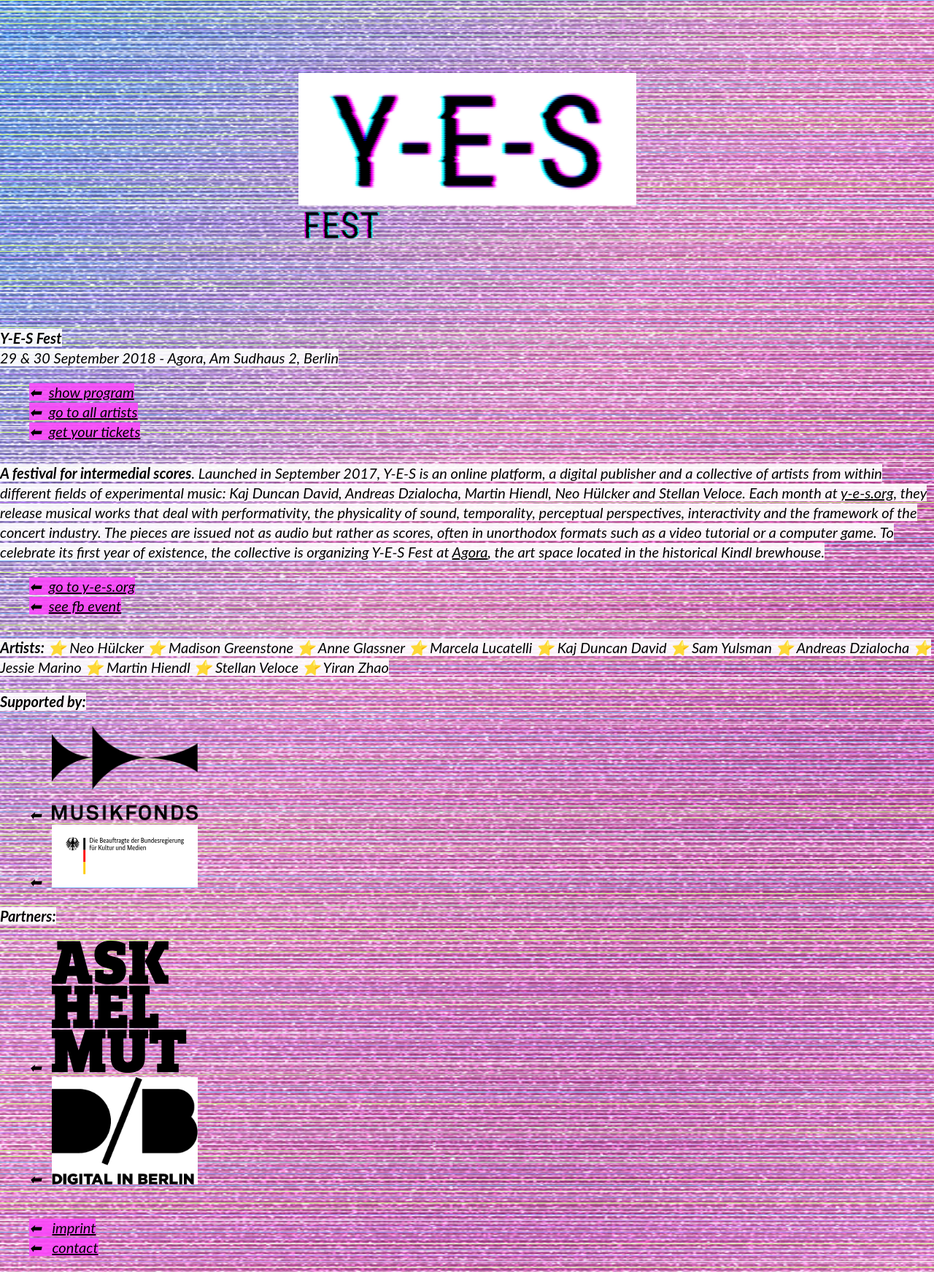
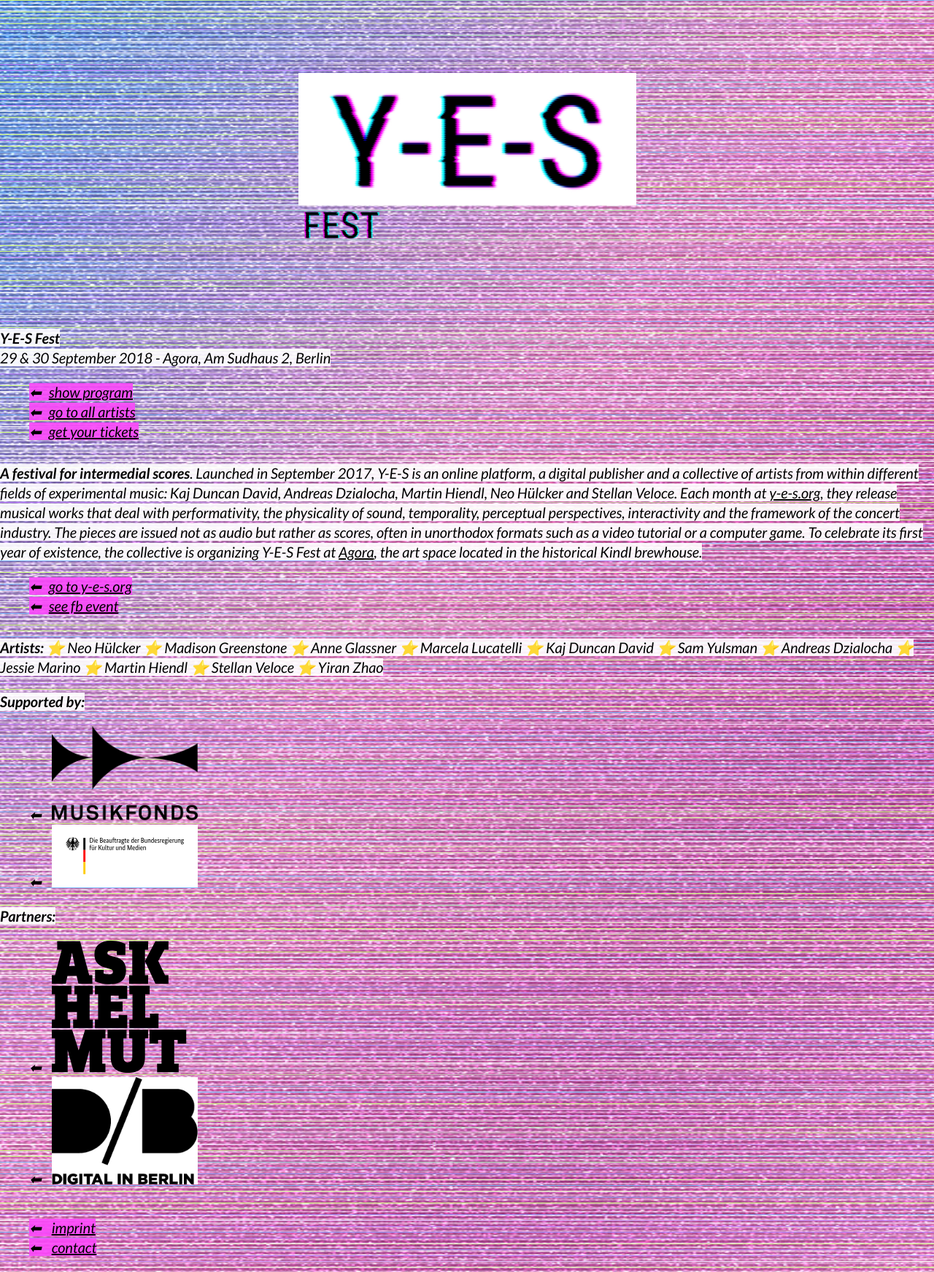
Before and after one commit to adzialocha/y-e-s-fest, a Jekyll site: the page built from index.md, in a window 1280 px wide. Shown: the whole page at 73% size. Built offline with Jekyll 4.4.1, drawn with Linux system fonts in a browser that asks for light colours; our own code applies the rules of GitHub Pages for plain Markdown files.

Commit message:
Fix scrolling and missing fonts

```diff
--- a/_layouts/default.html
+++ b/_layouts/default.html
@@ -15,7 +15,7 @@
   <meta property="og:image:width" content="1667">
   <meta property="og:image:height" content="1200">
   <title>{{ site.title }}</title>
-  {% comment %} <link rel="stylesheet" href="//fonts.googleapis.com/css?family=Lato:400i,700i"> {% endcomment %}
+  <link rel="stylesheet" href="//fonts.googleapis.com/css?family=Lato:400i,700i">
   <link rel="stylesheet" type="text/css" href="/assets/styles/app.css?{{ site.time | date: '%s%N' }}">
 </head>
 <body>
--- a/assets/styles/components/content.scss
+++ b/assets/styles/components/content.scss
@@ -10,4 +10,6 @@
   overflow: auto;
 
   z-index: map-get($z-index, "content");
+
+  -webkit-overflow-scrolling: touch;
 }
```
